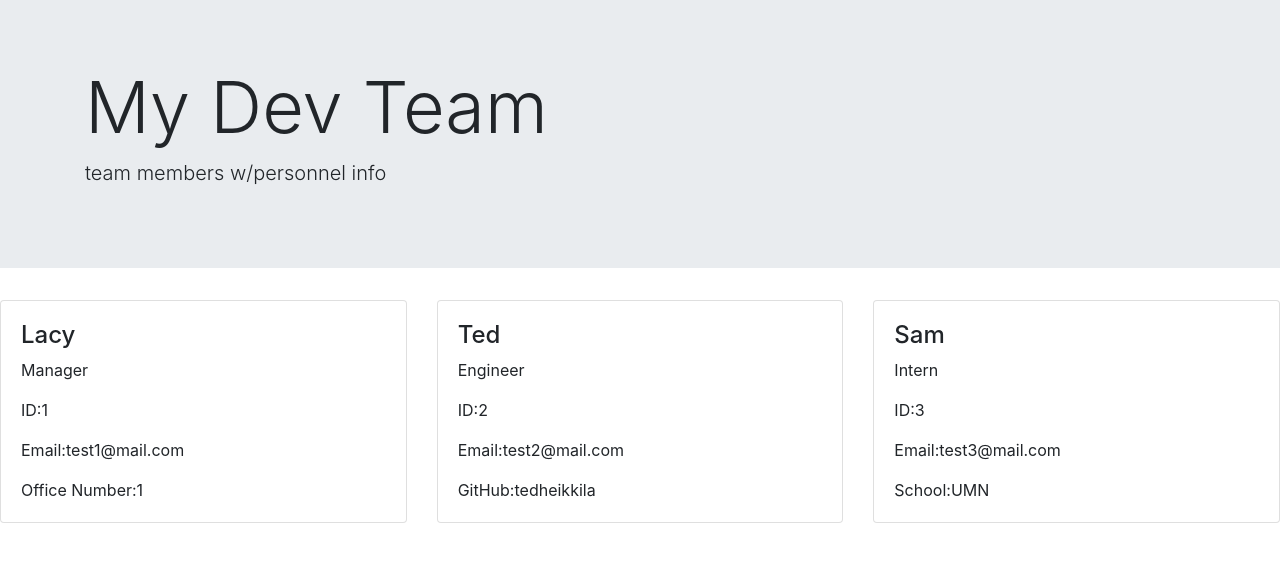
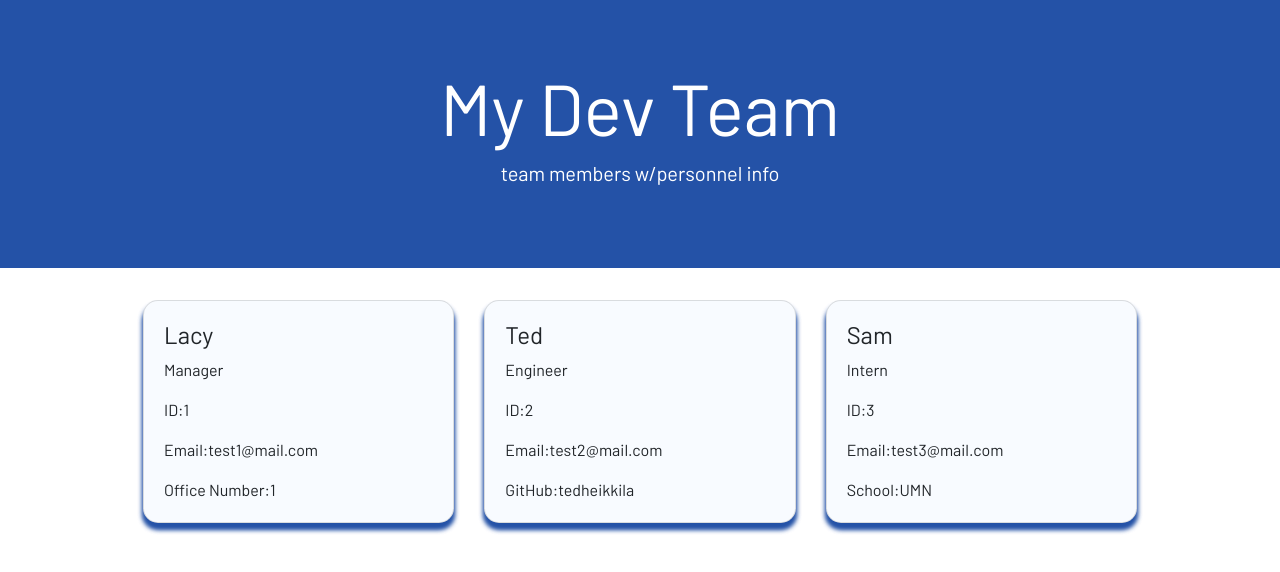
Before and after one commit to tedheikkila/team-generator, a website: page dist_/output.html in a window 1280 px wide. Drawn offline with nearby package versions, Linux system fonts and the light colour scheme.

Commit message:
styling html template

```diff
--- a/dist_/output.html
+++ b/dist_/output.html
@@ -1,5 +1,4 @@
 <!--html team generator output to be used for inquirer-->
-<!--change this folder dist_ to dist at project completion-->
 
 <!DOCTYPE html>
 <html lang="en">
@@ -10,8 +9,8 @@
     <meta name="viewport" content="width=device-width, initial-scale=1.0"/>
     <!--bootstrap link-->
     <link rel="stylesheet" href="https://stackpath.bootstrapcdn.com/bootstrap/4.3.1/css/bootstrap.min.css" />
-    <!--google fonts link (work sans)-->
-    <link href="https://fonts.googleapis.com/css2?family=Merriweather+Sans:wght@300&display=swap" rel="stylesheet"/>
+    <!--google fonts link (barlow)-->
+    <link href="https://fonts.googleapis.com/css2?family=Barlow&display=swap" rel="stylesheet">
     <!--custom css link-->
     <link rel="stylesheet" href="style.css"/>
     <title>My Dev Team</title>
@@ -21,11 +20,8 @@
     <!--header (my dev team)-->
     <header class="header-team">
         <div class="jumbotron jumbotron-fluid">
-            <div class="container">
-                <!--h1, p nested in bootstrap-->
-                <h1 class="display-3">My Dev Team</h1>
-                <p class="lead">team members w/personnel info</p>
-            </div>
+            <h1 class="display-3">My Dev Team</h1>
+            <p class="lead">team members w/personnel info</p>
         </div>
     </header>
 
--- a/dist_/style.css
+++ b/dist_/style.css
@@ -1 +1,23 @@
 /* css team generator styling */
+
+* {
+    box-sizing: border-box;
+    font-family: 'Barlow', sans-serif;
+}
+
+.jumbotron {
+    text-align: center;
+    background-color: rgb(36, 82, 167);
+    color: white
+}
+
+.card-deck {
+    margin-left: 10%;
+    margin-right: 10%;
+}
+
+.card {
+    border-radius: 15px;
+    background-color: rgb(248, 251, 255);
+    box-shadow: 0 6px 5px 0 rgb(36, 82, 167), 0 6px 5px 0 rgb(36, 82, 167);
+}
```
